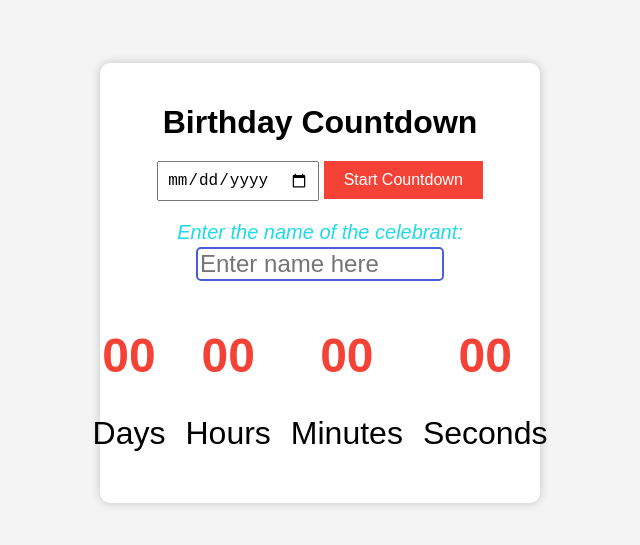
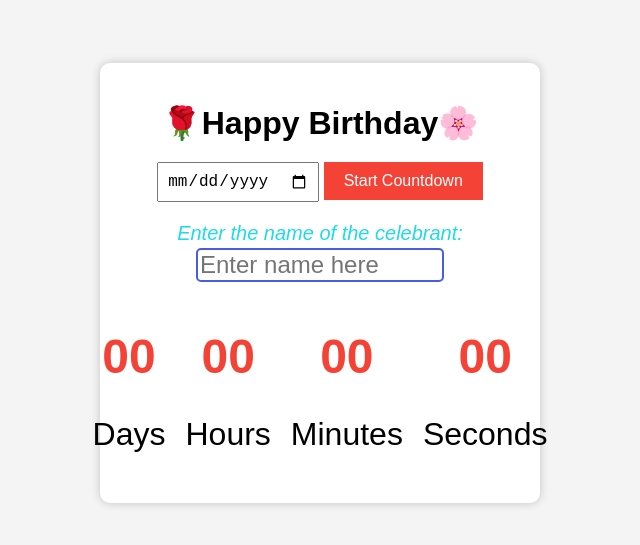
Before and after one commit to BlingsE-codes/Birthday, a plain HTML site: page index.html in a window 1280 px wide. Shown: the part 117-662 px from the top of the page, without its empty margins (320-960 px from the left). Drawn offline with Linux system fonts and the light colour scheme.

Commit message:
Update index.html
flo

```diff
--- a/index.html
+++ b/index.html
@@ -4,11 +4,11 @@
     <meta charset="UTF-8">
     <meta name="viewport" content="width=device-width, initial-scale=1.0">
     <link rel="stylesheet" href="Birthday.css">
-    <title>🌹Happy Birthday🌸</title>
+    <title>Birthday Countdown</title>
 </head>
 <body>
     <div class="countdown-container">
-        <h1>Birthday Countdown</h1>
+        <h1>🌹Happy Birthday🌸</h1>
         <div id="confetti" class="container"></div>
         <div class="input-container">
             <input type="date" id="birthday-input">
```
